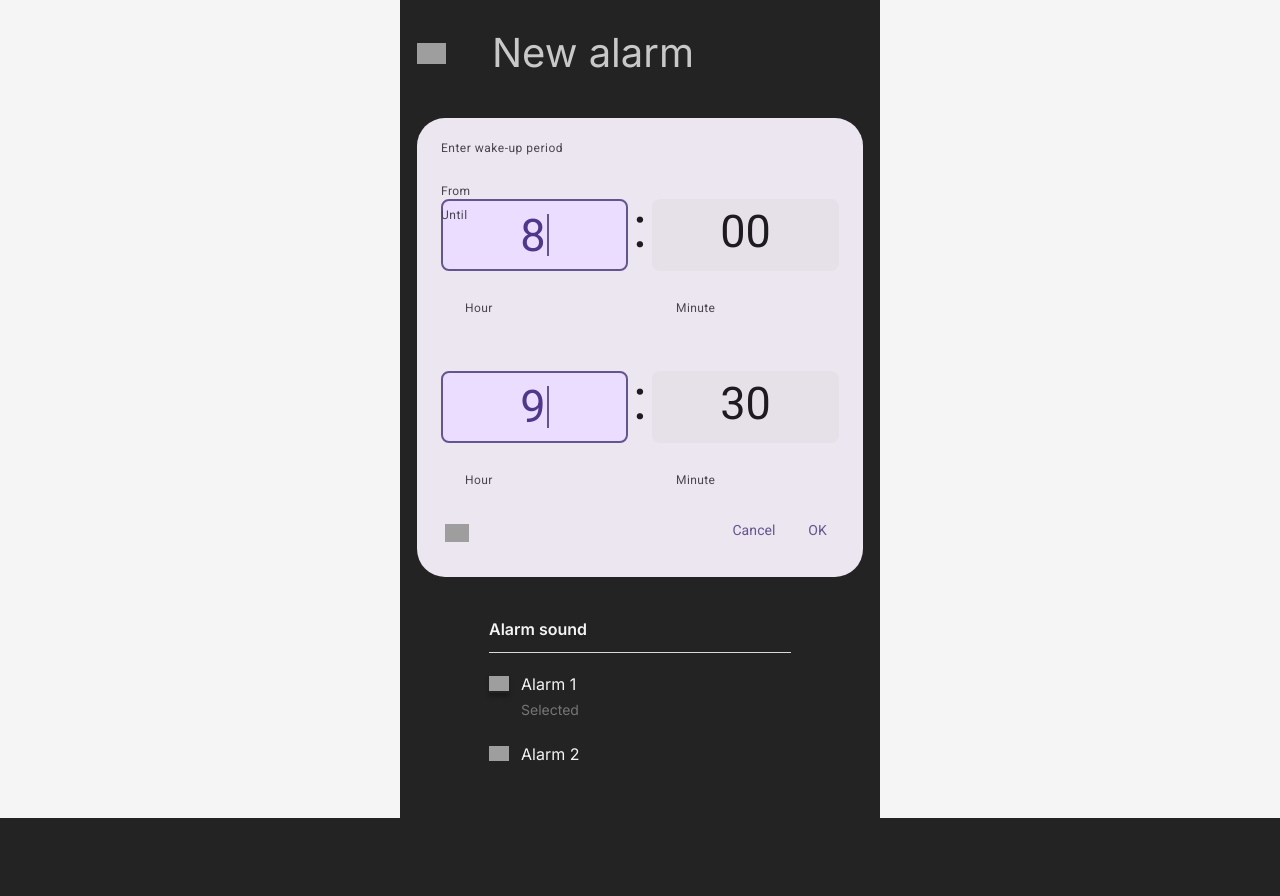
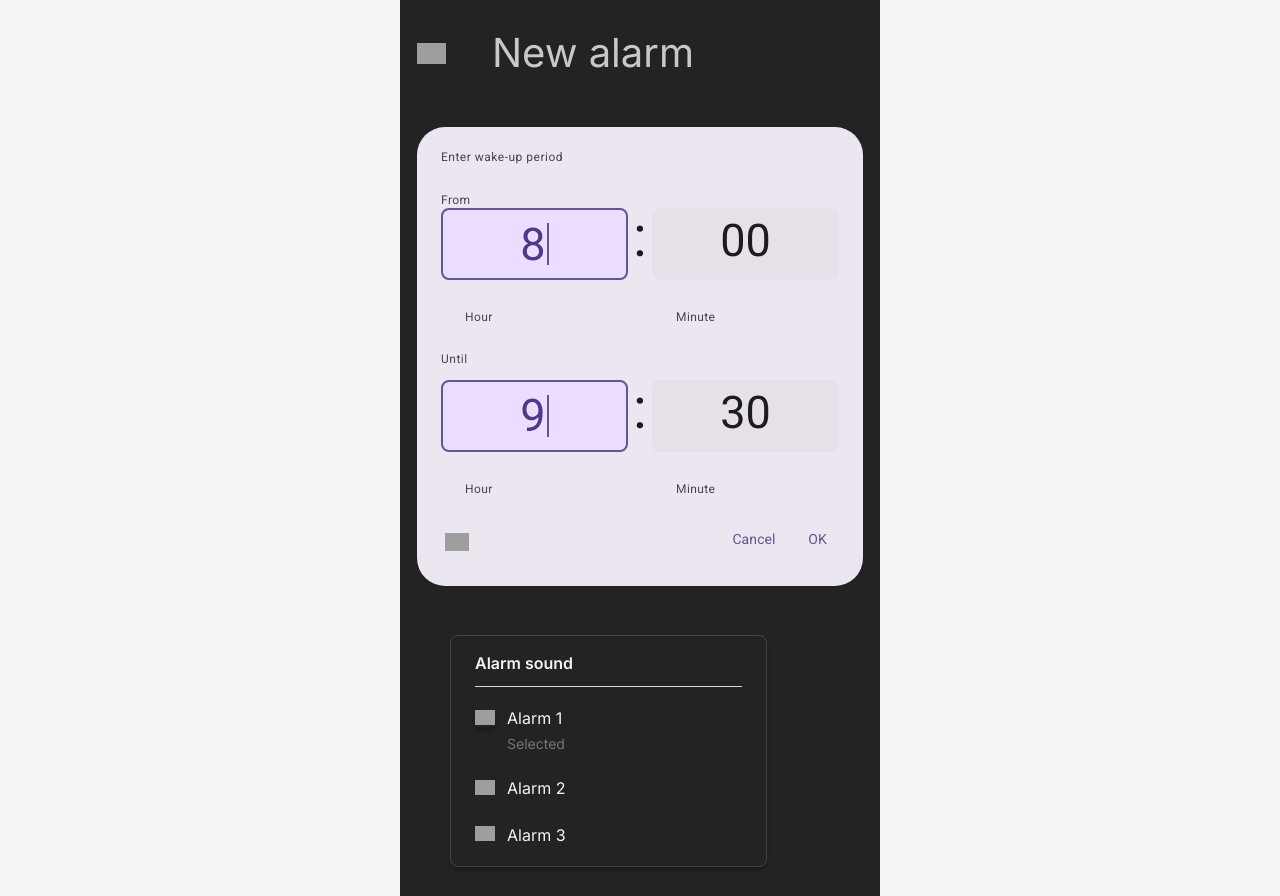
Before and after one commit to Jaervi/kayttisproto, a React (Vite) app: page /alarm in a window 1280 px wide. Before the commit the page ends 818 px from the top, so only its background shows below. Built offline with nearby package versions, Linux system fonts and the light colour scheme; grey boxes are pictures that could not be loaded.

Commit message:
Alarm page alarms refactored

```diff
--- a/src/temp/components/AlarmSetPage.jsx
+++ b/src/temp/components/AlarmSetPage.jsx
@@ -2,6 +2,7 @@
 import React from "react";
 import styles from "./AlarmSetPage.module.css";
 import { useNavigate } from "react-router-dom";
+import { Alarms } from "./SettingsScreen/SettingsScreen";
 
 const AlarmSetPage = () => {
   const navigate = useNavigate();
@@ -18,8 +19,6 @@ const AlarmSetPage = () => {
             />
             <div className={styles.headerTitle}>New alarm</div>
           </div>
-
-          <div className={styles.timeLabelUntil}>Until</div>
 
           <div className={styles.keyboardPicker}>
             <div className={styles.pickerHeader}>Enter wake-up period</div>
@@ -43,6 +42,7 @@ const AlarmSetPage = () => {
                 </div>
               </div>
             </div>
+            <div className={styles.timeLabelUntil}>Until</div>
           </div>
 
           <div className={styles.inputSelectionUntil}>
@@ -85,35 +85,8 @@ const AlarmSetPage = () => {
             </div>
           </div>
         </div>
-
-        <div className={styles.alarmSoundMenu}>
-          <div className={styles.menuHeader}>Alarm sound</div>
-          <div className={styles.menuSeparator}>
-            <div className={styles.divider} />
-          </div>
-          <div className={styles.menuSection}>
-            <div className={styles.menuItem}>
-              <img
-                src="https://cdn.builder.io/api/v1/image/assets/TEMP/57e45dae4b5af1c85da523030744aff88798a2073022ab61ff139470a5a6b003?placeholderIfAbsent=true"
-                className={styles.menuItemIcon}
-                alt="Selected alarm"
-              />
-              <div className={styles.menuItemBody}>
-                <div className={styles.menuItemTitle}>Alarm 1</div>
-                <div className={styles.menuItemDescription}>Selected</div>
-              </div>
-            </div>
-            <div className={styles.menuItem}>
-              <img
-                src="https://cdn.builder.io/api/v1/image/assets/TEMP/2cb0a6df828835e02fbaeffcdfa6a099872c40b03103bc66581fc207fe910c93?placeholderIfAbsent=true"
-                className={styles.menuItemIcon}
-                alt="Alarm option"
-              />
-              <div className={styles.menuItemBody}>
-                <div className={styles.menuItemTitle}>Alarm 2</div>
-              </div>
-            </div>
-          </div>
+        <div className={styles.alarmSoundMenu2}>
+          <Alarms />
         </div>
       </div>
     </div>
--- a/src/temp/components/AlarmSetPage.module.css
+++ b/src/temp/components/AlarmSetPage.module.css
@@ -30,6 +30,7 @@
   display: flex;
   width: 100%;
   max-width: 277px;
+  margin-bottom: 50px;
   flex-direction: column;
   font-family: Inter, -apple-system, Roboto, Helvetica, sans-serif;
   font-size: 40px;
@@ -66,9 +67,9 @@
 }
 
 .timeLabelUntil {
-  z-index: 10;
-  margin-top: 108px;
+  z-index: 20;
   padding: 24px 24px 0;
+  margin-top: -40px;
   gap: 10px;
   font-family: Roboto, -apple-system, Roboto, Helvetica, sans-serif;
   font-size: 12px;
@@ -82,7 +83,6 @@
 .keyboardPicker {
   border-radius: 28px;
   background-color: #ece6f0;
-  margin-top: -103px;
   min-height: 459px;
   width: 100%;
   font-family: Roboto, -apple-system, Roboto, Helvetica, sans-serif;
@@ -402,3 +402,7 @@
   width: 285px;
   max-width: 100%;
 }
+
+.alarmSoundMenu2 {
+  margin-left: 50px;
+}
--- a/src/temp/components/Menu/Menu.css
+++ b/src/temp/components/Menu/Menu.css
@@ -17,6 +17,7 @@
 .menu:first-of-type {
   margin-top: 49px;
   min-height: 200px;
+  width: 100%;
 }
 
 .menu:nth-of-type(2) {
--- a/src/temp/components/SettingsScreen/SettingsScreen.jsx
+++ b/src/temp/components/SettingsScreen/SettingsScreen.jsx
@@ -1,8 +1,38 @@
 import React from "react";
 import "./SettingsScreen.css";
 import Menu from "../Menu/Menu";
+import "../Menu/Menu.css";
 import MenuItem from "../MenuItem/MenuItem";
 import { useNavigate } from "react-router-dom";
+
+export const Alarms = ({ style = "" }) => {
+  const alarmOnIcon =
+    "https://cdn.builder.io/api/v1/image/assets/TEMP/1e8fdfbb7f3a9961ea776b019a0a0816248615dad33fa456efc12bbe109e65ac?placeholderIfAbsent=true";
+  const alarmOffIcon =
+    "https://cdn.builder.io/api/v1/image/assets/TEMP/2f3cbab9e36a200511b1de09eaaf4f5bb30919b619017ea5230a8e46ab90dab1?placeholderIfAbsent=true";
+
+  return (
+    <Menu title="Alarm sound" className={style}>
+      <MenuItem
+        icons={[alarmOnIcon, alarmOffIcon]}
+        title="Alarm 1"
+        description="Selected"
+        alarm={true}
+        sound="/Alarm 1.mp3"
+      />
+      <MenuItem
+        icons={[alarmOffIcon, alarmOnIcon]}
+        title="Alarm 2"
+        alarm={true}
+      />
+      <MenuItem
+        icons={[alarmOffIcon, alarmOnIcon]}
+        title="Alarm 3"
+        alarm={true}
+      />
+    </Menu>
+  );
+};
 
 function SettingsScreen() {
   const navigate = useNavigate();
@@ -10,10 +40,6 @@ function SettingsScreen() {
     "https://cdn.builder.io/api/v1/image/assets/TEMP/c67611caf76aa5e55b73cae67dc75bb4017dc19807d8365c993e379f1f6dbc8b?placeholderIfAbsent=true";
   const disconnectedIcon =
     "https://cdn.builder.io/api/v1/image/assets/TEMP/c49d79f4cdfeb9dd74bc4a59f175300ccdbc69d66cfb4b119fee3e3ec43490c8?placeholderIfAbsent=true";
-  const alarmOnIcon =
-    "https://cdn.builder.io/api/v1/image/assets/TEMP/1e8fdfbb7f3a9961ea776b019a0a0816248615dad33fa456efc12bbe109e65ac?placeholderIfAbsent=true";
-  const alarmOffIcon =
-    "https://cdn.builder.io/api/v1/image/assets/TEMP/2f3cbab9e36a200511b1de09eaaf4f5bb30919b619017ea5230a8e46ab90dab1?placeholderIfAbsent=true";
   return (
     <div className="settings-container">
       <div className="settings-background">
@@ -40,25 +66,7 @@ function SettingsScreen() {
           />
         </Menu>
 
-        <Menu title="Default alarm sound">
-          <MenuItem
-            icons={[alarmOnIcon, alarmOffIcon]}
-            title="Alarm 1"
-            description="Selected"
-            alarm={true}
-            sound="/Alarm 1.mp3"
-          />
-          <MenuItem
-            icons={[alarmOffIcon, alarmOnIcon]}
-            title="Alarm 2"
-            alarm={true}
-          />
-          <MenuItem
-            icons={[alarmOffIcon, alarmOnIcon]}
-            title="Alarm 3"
-            alarm={true}
-          />
-        </Menu>
+        <Alarms style={"menu"} />
       </div>
     </div>
   );
--- a/src/temp/styles/globals.css
+++ b/src/temp/styles/globals.css
@@ -22,7 +22,7 @@ body {
 
 .app-container {
   min-height: 100vh;
-  max-width: 150vh;
+  max-width: 100vh;
   padding: 40px 20px;
   flex: auto;
   font-family: "Inter", sans-serif;
```
